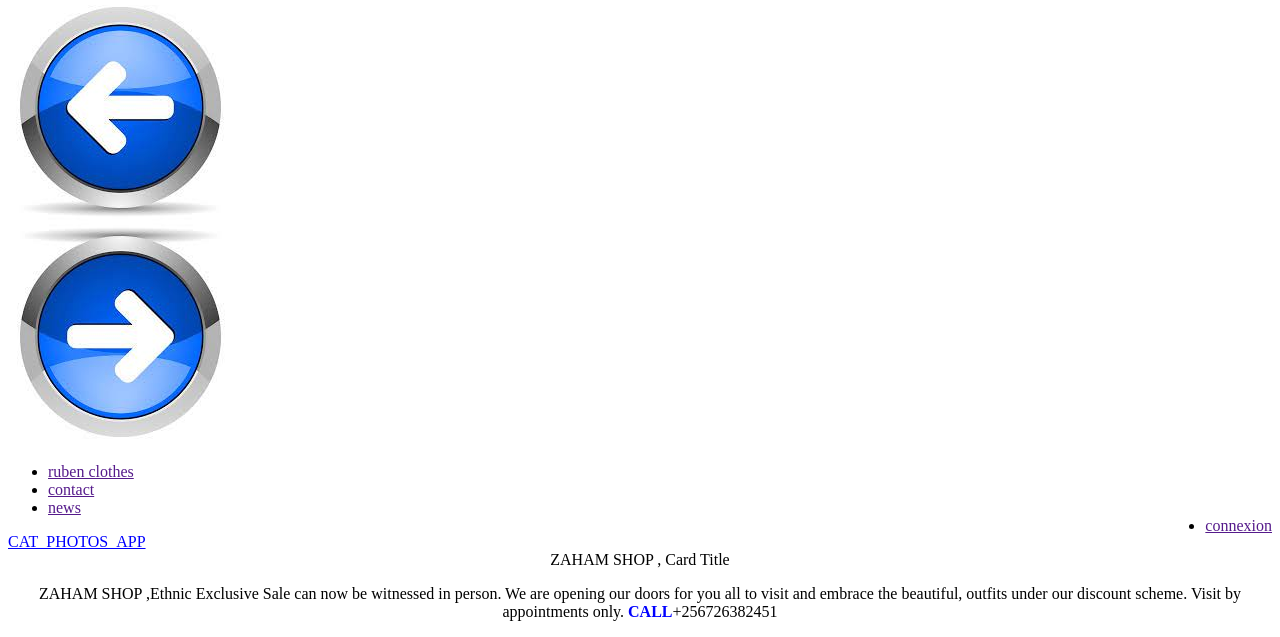
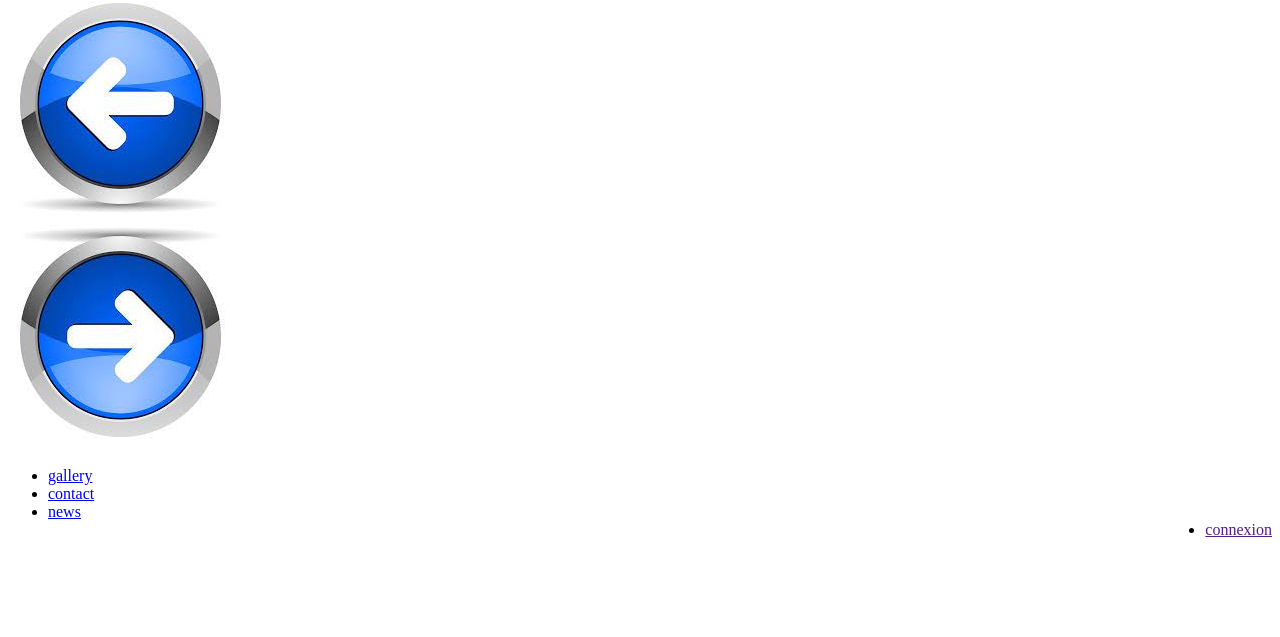
Before and after one commit to Rubenkinyoko/zahamshop, a plain HTML site: page index.html in a window 1280 px wide. Shown: the part 914-1551 px from the top of the page. After the commit the page ends 1453 px from the top, so only its background shows below. Drawn offline with Linux system fonts and the light colour scheme.

Commit message:
Update index.html

```diff
--- a/index.html
+++ b/index.html
@@ -1,22 +1,42 @@
-n <!DOCTYPE html>
+<!DOCTYPE html>
 <html>
 <head>
 
     <title>ZAHAM SHOP</title>
 
-    <link rel="stylesheet" href="style.css">
+    <link rel="stylesheet" href="./style.css all/index.css.css">
     <script src="project.j.js" type="text/javascipt"></script>
 </head>
 <h2 style="color: rgb(0, 255, 13); text-align: center;">ZAHAM SHOP</h2>
 
-    <div id="slider">
-        <img src="clothes 1.jpg" id="img">
+<div class="container">
+
+</div>
+
+<div id="slider">
+    <div id="demo" class="carousel slide" data-bs-ride="carousel">
+    <div class="carousel-indicators">
+      <button type="button" data-bs-target="#demo" data-bs-slide-to="0"
+      class="active"></button>
+
+      <button type="button" data-bs-target="#demo" data-bs-slide-to="1">
+
+      </button>
+
+      <button type="button" data-bs-target="#demo" data-bs-slide-to="2">
+
+      </button>
+    </div>
+    <div class="carousel-inner">
+      <div class="carousel-item active">
+
+        <img src="clothes 1.jpg" alt="clothes" id="img" >
     <div class="entete_titre">
-        <h1> ZAHAM SHOP</h1>
+        <h1 class=> ZAHAM SHOP</h1>
         you are <strong>welcome</strong> in zaham SHOP
 
 
-
+    </div>
     </div>
     <div id="btn_left"><img src="image aller vrai.png" class="left"> </div>
     <div id="btn_right"><img src="image retour vrai.png" class="right"> </div>
@@ -24,23 +44,17 @@
     </div>
 
   <div>
+  </div>
+</div>
+</div>
+ <div id="menu">
+    <ul>
 
-    <ul>
-      <li><a href="">ruben clothes</a></li>
-      <li><a href="">contact</a></li>
-      <li><a href="">news</a></li>
+      <li><a  href="./gallery.html">gallery</a></li>
+      <li><a href="./contact.html">contact</a></li>
+      <li><a href="./news.html">news</a></li>
       <li style="float: right;" ><a href="" class="active" >connexion</a></li>
       </ul>
-   </div>
-   <a href="idex.htm" style="color:blue;text-align: center;">CAT_PHOTOS_APP</a>
-  <div id="contenu">
-<div class="titre_section" style=text-align:center; >ZAHAM SHOP , Card Title</div>
-    <p style=text-align:center;color:black; >
-    ZAHAM SHOP ,Ethnic Exclusive Sale can now be witnessed in person.
-    We are opening our doors for you all to visit and embrace the beautiful,
-    outfits under our discount scheme.
-    Visit by appointments only.
-                     <strong style="color: blue;">CALL</strong>+256726382451
-    </p>
+    </div>
 
- </html>
+</html>
```
